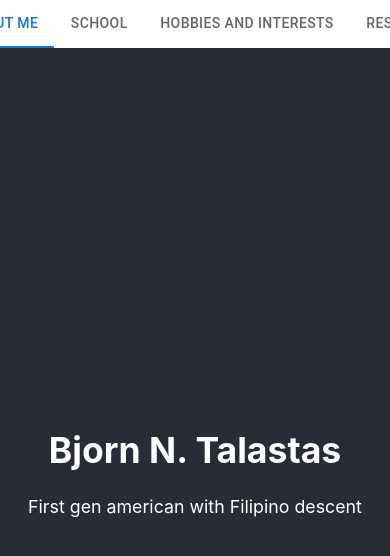
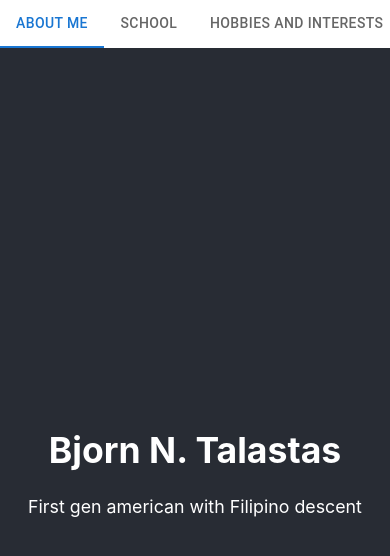
Before and after one commit to btalastas/btal-website, a React (Create React App) app: page / in a window 390 px wide. Shown: the top 556 px of the page. Built offline with nearby package versions, Linux system fonts and the light colour scheme.

Commit message:
changed tab views for mobile. Mapped tab names instead of hard coding.

```diff
--- a/src/components/CenteredTabs.js
+++ b/src/components/CenteredTabs.js
@@ -2,15 +2,33 @@ import * as React from "react";
 import Box from "@mui/material/Box";
 import Tabs from "@mui/material/Tabs";
 import Tab from "@mui/material/Tab";
+import { useTheme } from "@mui/material/styles";
+import useMediaQuery from "@mui/material/useMediaQuery";
 
 export default function CenteredTabs({ value, onChange }) {
+  const theme = useTheme();
+  const isMobile = useMediaQuery(theme.breakpoints.down("sm"));
+
+  const tabNames = ["About me", "School", "Hobbies and interests", "Resume"];
+
   return (
     <Box sx={{ width: "100%", bgcolor: "background.paper" }}>
-      <Tabs value={value} onChange={onChange} centered>
-        <Tab label="About me" />
+      <Tabs
+        value={value}
+        onChange={onChange}
+        centered={!isMobile} // Center tabs on larger screens
+        variant={isMobile ? "scrollable" : undefined} // Make tabs scrollable on smaller screens
+        scrollButtons={isMobile ? "auto" : false} // Auto show scroll buttons on small screens
+        allowScrollButtonsMobile
+        aria-label="scrollable centered tabs example"
+      >
+        {tabNames.map((name, index) => (
+          <Tab label={name} key={index} />
+        ))}
+        {/* <Tab label="About me" />
         <Tab label="School" />
         <Tab label="Hobbies and interests" />
-        <Tab label="Resume" />
+        <Tab label="Resume" /> */}
       </Tabs>
     </Box>
   );
```
